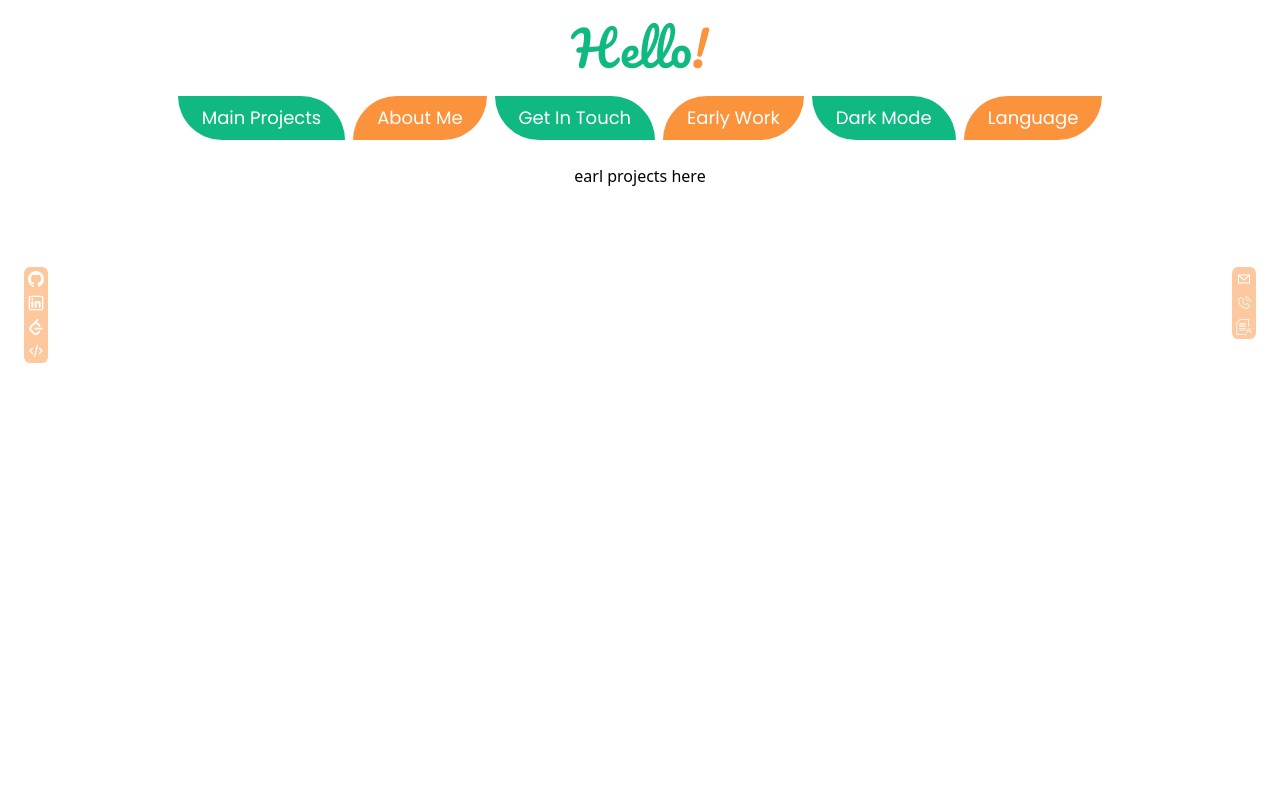
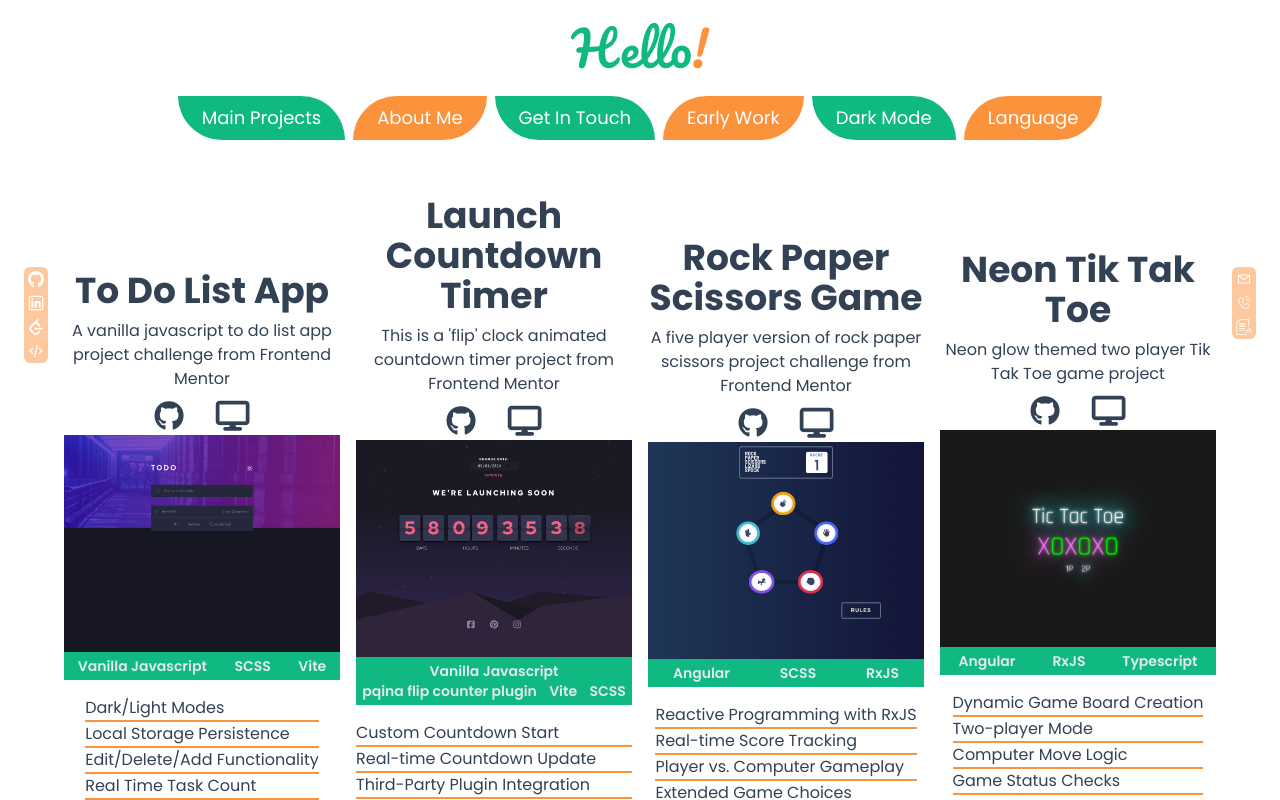
Before and after one commit to dev-jLagunas/my-portfolio, a Vue app: page /#/early-projects in a window 1280 px wide. Shown: the top 800 px of the page. Built offline with nearby package versions, Linux system fonts and the light colour scheme.

Commit message:
feat(EarlyProjectsView): populate html and style component with early projects data

```diff
--- a/src/data/earlyProjectsData.js
+++ b/src/data/earlyProjectsData.js
@@ -101,7 +101,8 @@ export const earlyProjectsData = [
     id: "6",
     name: "Pixel Art Generator App",
     projectKey: "pixelArt",
-    taglineKey: "pixelArt",
+    taglineKey:
+      "This is a simple pixel art generator users can draw pixel art with on different grids",
     mainScreenshot: "@/assets/early-projects/pixel-art-gen-screenshot.png",
     technologies: ["Vanilla Javascript", "SCSS", "Vite"],
     features: [
--- a/src/views/EarlyProjectsView.vue
+++ b/src/views/EarlyProjectsView.vue
@@ -1,7 +1,69 @@
-<script setup></script>
+<script setup>
+import { ref, onMounted } from "vue";
+import { earlyProjectsData } from "@/data/earlyProjectsData.js";
+
+const projects = ref(earlyProjectsData);
+const resolvedImages = ref({});
+
+// Dynamically import all images
+const images = import.meta.glob("@/assets/early-projects/*.{png,jpg,jpeg}", {
+  eager: true,
+});
+
+onMounted(() => {
+  for (const path in images) {
+    const relativePath = path.replace("/src", "@");
+    resolvedImages.value[relativePath] = images[path].default;
+  }
+});
+</script>
 
 <template>
-  <h1>earl projects here</h1>
+  <section
+    class="w-90vw mt-8 mx-auto md:grid md:gap-4 md:grid-cols-2 lg:grid-cols-3 xl:grid-cols-4"
+  >
+    <div
+      v-for="project in projects"
+      :key="project.id"
+      class="flex-center-col font-poppins text-slate-700 dark:text-slate-200 mb-16"
+    >
+      <h2 class="font-bold text-4xl text-center">{{ project.name }}</h2>
+      <p class="text-center my-2">{{ project.taglineKey }}</p>
+      <div class="text-3xl w-full flex justify-center gap-8">
+        <a :href="project.github">
+          <button><i class="fa-brands fa-github"></i></button>
+        </a>
+        <a :href="project.liveDemo">
+          <button><i class="fa-solid fa-display"></i></button>
+        </a>
+      </div>
+
+      <figure>
+        <img
+          :src="resolvedImages[project.mainScreenshot]"
+          alt="main screenshot"
+          class="custom-shadow"
+        />
+        <figcaption>
+          <ul
+            class="flex flex-wrap text-sm font-semibold py-1 justify-around text-slate-200 bg-emerald-500"
+          >
+            <li
+              v-for="(technology, index) in project.technologies"
+              :key="index"
+            >
+              {{ technology }}
+            </li>
+          </ul>
+        </figcaption>
+      </figure>
+      <ul class="text-sm mt-4 divide-y-2 divide-orange-400 lg:text-base">
+        <li v-for="(feature, index) in project.features" :key="index">
+          {{ feature }}
+        </li>
+      </ul>
+    </div>
+  </section>
 </template>
 
 <style lang="sass" scoped></style>
```
